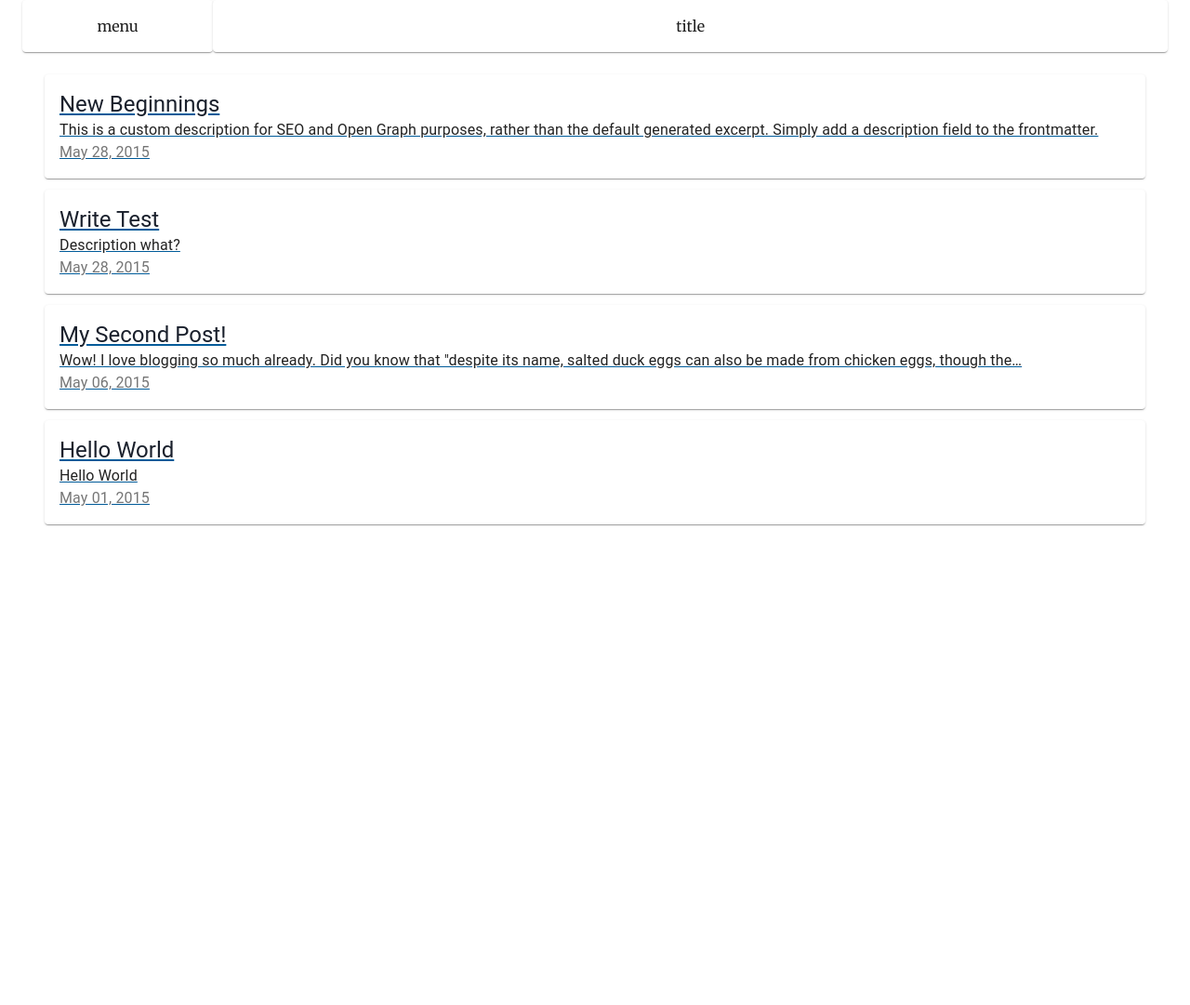
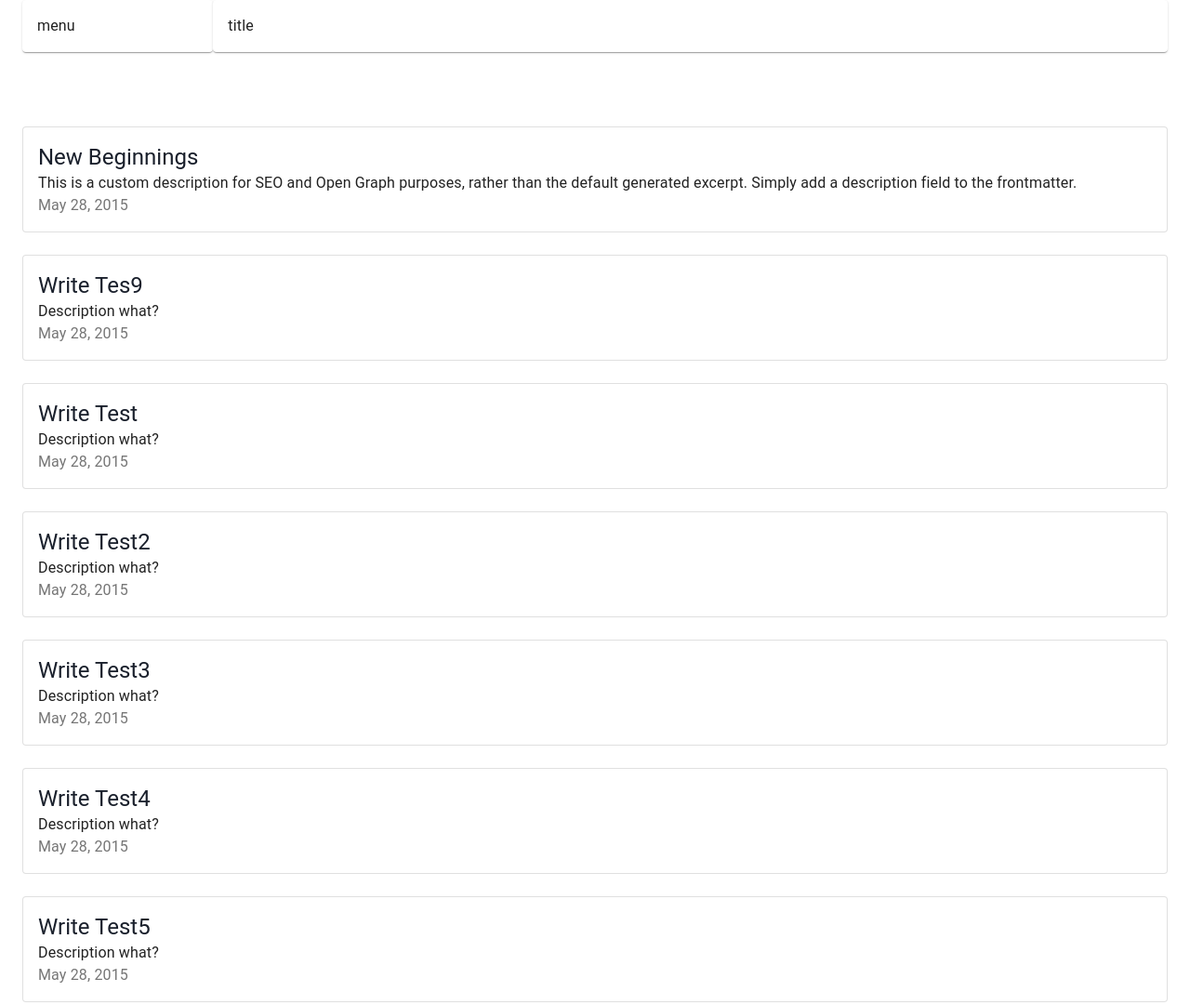
Before and after one commit to wesbin/wesbin.github.io, a Gatsby site: page / in a window 1280 px wide. Shown: the top 1081 px of the page at 93% size. Before the commit the page ends 800 px from the top, so only its background shows below. Built offline with nearby package versions, Linux system fonts and the light colour scheme; Gatsby itself is replaced by a stand-in of ours.

Commit message:
페이징 작업 중

```diff
--- /dev/null
+++ b/content/blog/write-tes9/index.md
@@ -0,0 +1,7 @@
+---
+title: Write Tes9
+date: "2015-05-28T22:40:32.169Z"
+description: Description what?
+---
+
+Markdown write testing
--- /dev/null
+++ b/content/blog/write-test2/index.md
@@ -0,0 +1,7 @@
+---
+title: Write Test2
+date: "2015-05-28T22:40:32.169Z"
+description: Description what?
+---
+
+Markdown write testing
--- /dev/null
+++ b/content/blog/write-test3/index.md
@@ -0,0 +1,7 @@
+---
+title: Write Test3
+date: "2015-05-28T22:40:32.169Z"
+description: Description what?
+---
+
+Markdown write testing
--- /dev/null
+++ b/content/blog/write-test4/index.md
@@ -0,0 +1,7 @@
+---
+title: Write Test4
+date: "2015-05-28T22:40:32.169Z"
+description: Description what?
+---
+
+Markdown write testing
--- /dev/null
+++ b/content/blog/write-test5/index.md
@@ -0,0 +1,7 @@
+---
+title: Write Test5
+date: "2015-05-28T22:40:32.169Z"
+description: Description what?
+---
+
+Markdown write testing
--- /dev/null
+++ b/content/blog/write-test6/index.md
@@ -0,0 +1,7 @@
+---
+title: Write Test6
+date: "2015-05-28T22:40:32.169Z"
+description: Description what?
+---
+
+Markdown write testing
--- /dev/null
+++ b/content/blog/write-test7/index.md
@@ -0,0 +1,7 @@
+---
+title: Write Test7
+date: "2015-05-28T22:40:32.169Z"
+description: Description what?
+---
+
+Markdown write testing
--- /dev/null
+++ b/content/blog/write-test8/index.md
@@ -0,0 +1,7 @@
+---
+title: Write Test8
+date: "2015-05-28T22:40:32.169Z"
+description: Description what?
+---
+
+Markdown write testing
--- a/package.json
+++ b/package.json
@@ -9,6 +9,7 @@
   },
   "dependencies": {
     "@material-ui/core": "^4.11.3",
+    "@material-ui/lab": "^4.0.0-alpha.57",
     "gatsby": "^3.0.1",
     "gatsby-plugin-feed": "^3.0.0",
     "gatsby-plugin-gatsby-cloud": "^2.0.0",
--- a/src/pages/index.js
+++ b/src/pages/index.js
@@ -1,17 +1,17 @@
 import * as React from "react"
 import { Link, graphql } from "gatsby"
 
-import { Box, Container, Grid, Paper, Typography } from '@material-ui/core';
-import { makeStyles } from '@material-ui/core';
+import { Box, Container, Grid, Paper, Typography, makeStyles } from '@material-ui/core';
+import { Pagination } from '@material-ui/lab';
+
 
 const useStyles = makeStyles((theme) => ({
   paper: {
     padding: theme.spacing(2),
-    textAlign: 'center',
   },
-  typo: {
-    align: 'left'
-  }
+  link: {
+    'text-decoration': 'none'
+  },
 }))
 
 const BlogIndex = ({ data, location }) => {
@@ -33,47 +33,66 @@ const BlogIndex = ({ data, location }) => {
   return (
     <Box>
       {/*Header #s*/}
+      <Container maxWidth="lg">
         <Box>
-        <Container maxWidth="lg">
-          <Grid component={`header`} container spacing={0} justify={`center`} alignItems={`flex-start`}>
+          <Grid container
+                // component={`header`}
+                spacing={0}
+                justify={`center`}
+                alignItems={`flex-start`}
+          >
             <Grid item xs={2}>
-              <Paper className={classes.paper}>menu</Paper>
+              <Paper className={classes.paper}>
+                <Typography>menu</Typography>
+              </Paper>
             </Grid>
             <Grid item xs>
-              <Paper className={classes.paper}>title</Paper>
+              <Paper className={classes.paper}>
+                <Typography>title</Typography>
+              </Paper>
             </Grid>
           </Grid>
+        </Box>
       </Container>
-      </Box>
       {/*Header #e*/}
       {/*Body #s*/}
-      <Box m={3}>
       <Container maxWidth="lg">
-
+        {/*Post List #s*/}
+        <Box paddingTop={10}>
+          <Grid container
+                spacing={3}
+                direction={`column`}
+          >
             {posts.map(post => {
               const title = post.frontmatter.title || post.fields.slug
 
               return (
-              <Link to={post.fields.slug}>
-                <Grid
-                  key={post.fields.slug}
-                  container spacing={3}
-                  direction={`column`}
-                  justify={`flex-start`}
-                  alignItems={`stretch`}>
-                  <Grid item xs>
-                    <Paper className={classes.paper}>
-                      <Typography align={`left`} variant={`h5`}>{title}</Typography>
-                      <Typography align={`left`}>{post.frontmatter.description || post.excerpt}</Typography>
-                      <Typography align={`left`} color={`textSecondary`}>{post.frontmatter.date }</Typography>
+                <Grid item key={post.fields.slug}>
+                  <Link to={post.fields.slug} className={classes.link}>
+                    <Paper className={classes.paper} variant={`outlined`}>
+                      <Typography variant={`h5`}>{title}</Typography>
+                      <Typography>{post.frontmatter.description || post.excerpt}</Typography>
+                      <Typography color={`textSecondary`}>{post.frontmatter.date }</Typography>
                     </Paper>
+                  </Link>
                 </Grid>
-                </Grid>
-              </Link>
               )
             })}
+          </Grid>
+        </Box>
+        {/*Post List #e*/}
+        {/*Page Bar#s*/}
+        <Box paddingTop={5}
+             display={`flex`}
+             justifyContent={`center`}
+        >
+          <Pagination count={10}
+                      onChange={(event, pageNum) => console.log(pageNum)}
+
+          />
+        </Box>
+        {/*Page Bar#e*/}
       </Container>
-      </Box>
       {/*Body #e*/}
     </Box>
   )
@@ -88,7 +107,9 @@ export const pageQuery = graphql`
         title
       }
     }
-    allMarkdownRemark(sort: { fields: [frontmatter___date], order: DESC }) {
+    allMarkdownRemark(
+      sort: { fields: [frontmatter___date], order: DESC }
+      ) {
       nodes {
         excerpt
         fields {
```
Also changed, not shown: 1 other file. Lines whose indentation alone changed are shown as unchanged.
